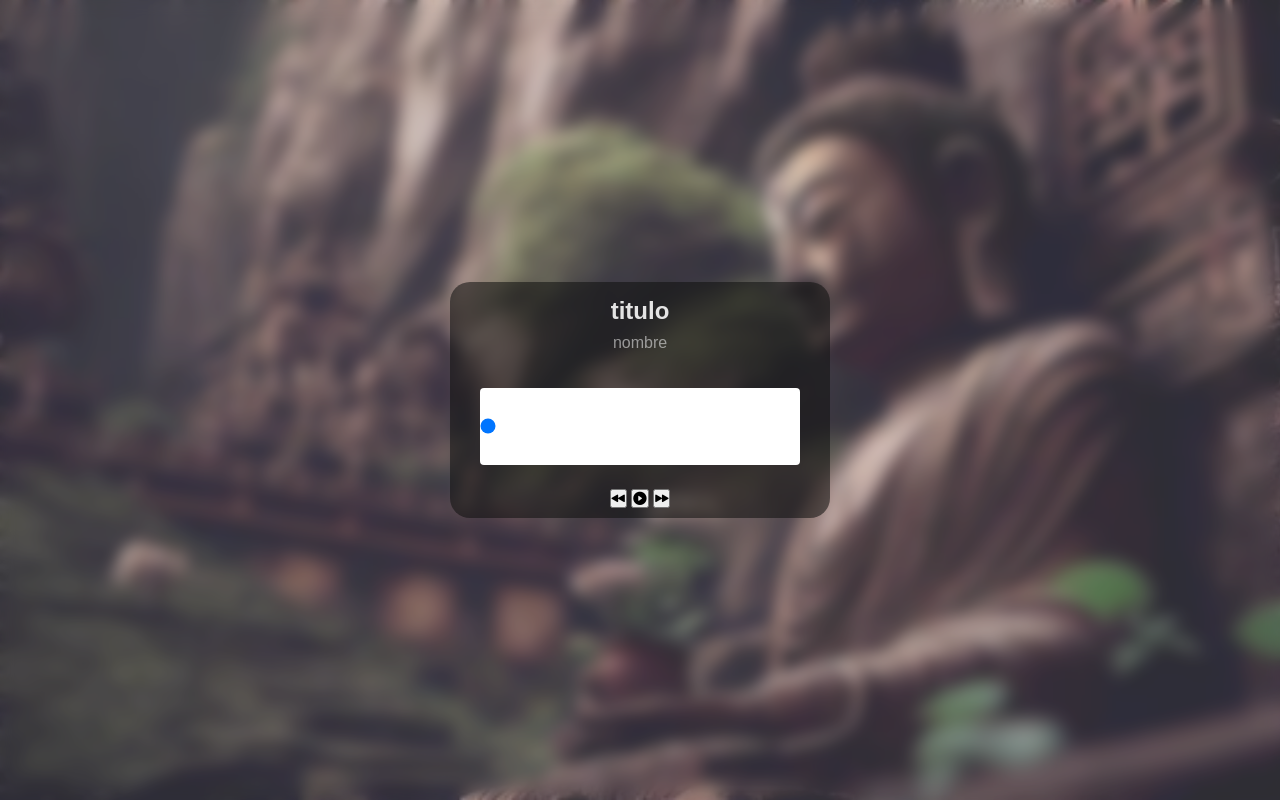
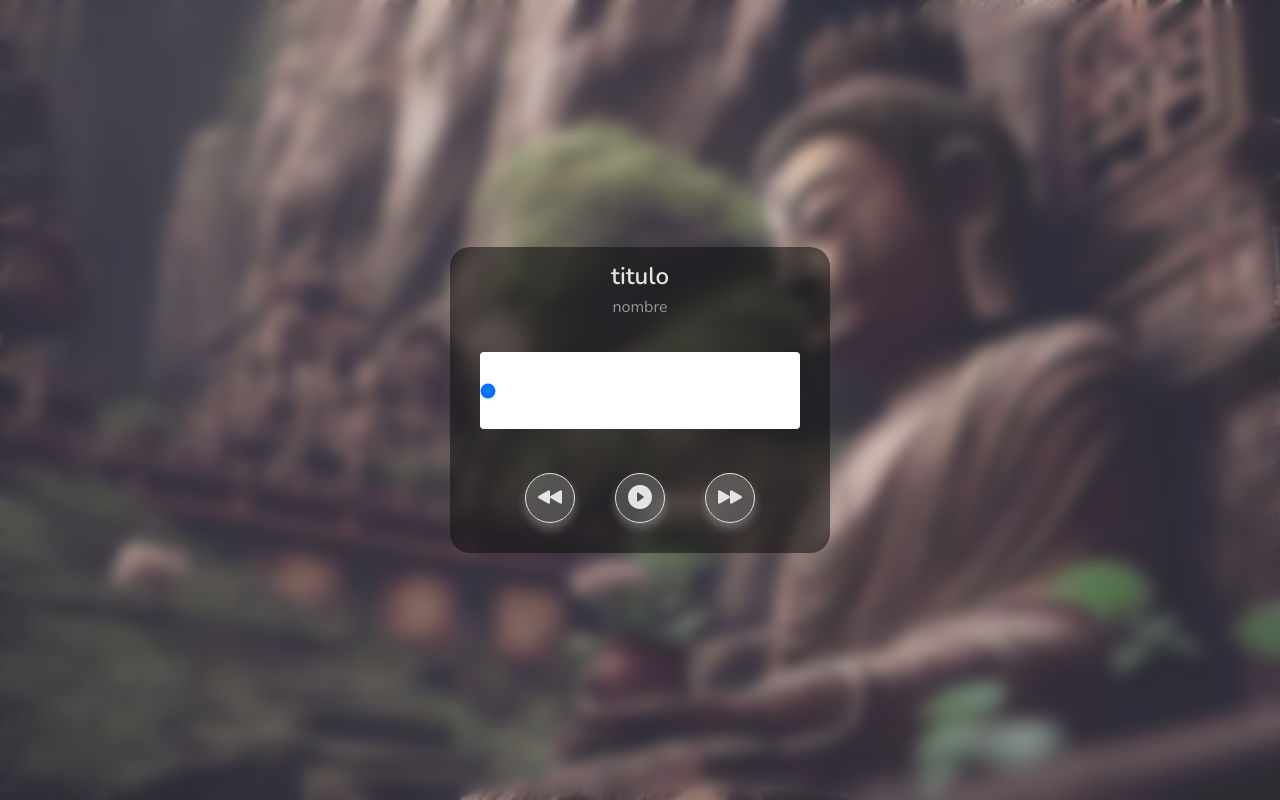
Before and after one commit to jorgecarloslopez/musicPlayer_reproductorDeMusica, a plain HTML site: page index.html in a window 1280 px wide. Drawn offline with nearby package versions, Linux system fonts and the light colour scheme.

Commit message:
I'm working on the button styles

```diff
--- a/index.html
+++ b/index.html
@@ -19,7 +19,7 @@
         <source src="" type="audio/mpeg" />
       </audio>
       <input type="range" value="0" id="progreso" />
-      <div>
+      <div class="controles">
         <button class="atras">
           <i class="bi bi-rewind-fill"></i>
         </button>
--- a/style.css
+++ b/style.css
@@ -1,3 +1,6 @@
+@import url("https://cdn.jsdelivr.net/npm/bootstrap-icons@1.11.3/font/bootstrap-icons.css");
+@import url("https://fonts.googleapis.com/css2?family=Nunito:ital,wght@0,200..1000;1,200..1000&display=swap");
+
 :root {
   --blanco: rgb(228, 228, 228);
 }
@@ -80,3 +83,21 @@ body > * {
   outline: 4px solid var(--blanco);
   box-shadow: 0 6px 10px rgba(228, 228, 228, 03);
 }
+
+.controles {
+  display: flex;
+  justify-content: center;
+}
+.controles button {
+  width: 50px;
+  aspect-ratio: 1/1;
+  margin: 20px;
+  background: rgba(165, 165, 165, 0.3);
+  color: var(--blanco);
+  border-radius: 50%;
+  border: 1px solid var(--blanco);
+  outline: 0;
+  font-size: 1.5em;
+  box-shadow: 0 6px 10px rgba(228, 228, 228, 0.3);
+  cursor: pointer;
+}
```
